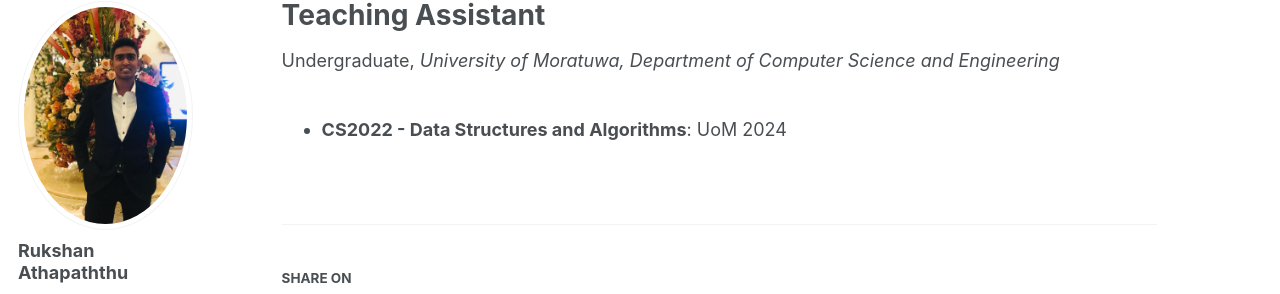
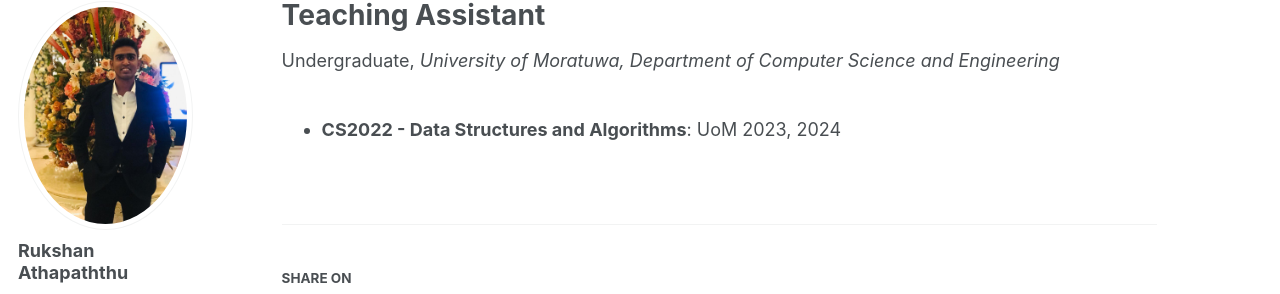
Before and after one commit to athapaththuamsrb/athapathtuamsrb.github.io, a Jekyll site: the page built from _teaching/teaching-assistant-uom.md, in a window 1280 px wide. Shown: the part 117-411 px from the top of the page. Built offline with Jekyll 4.4.1, drawn with Linux system fonts in a browser that asks for light colours.

Commit message:
update teaching

```diff
--- a/_teaching/teaching-assistant-uom.md
+++ b/_teaching/teaching-assistant-uom.md
@@ -7,4 +7,4 @@ venue: "University of Moratuwa, Department of Computer Science and Engineering"
 location: "Moratuwa, Sri Lanka"
 ---
 
-- **CS2022 - Data Structures and Algorithms**: UoM 2024
+- **CS2022 - Data Structures and Algorithms**: UoM 2023, 2024
```
